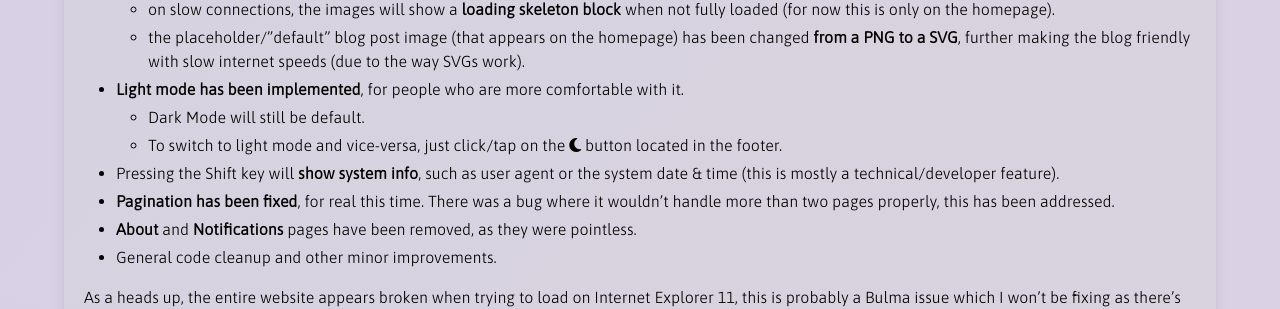
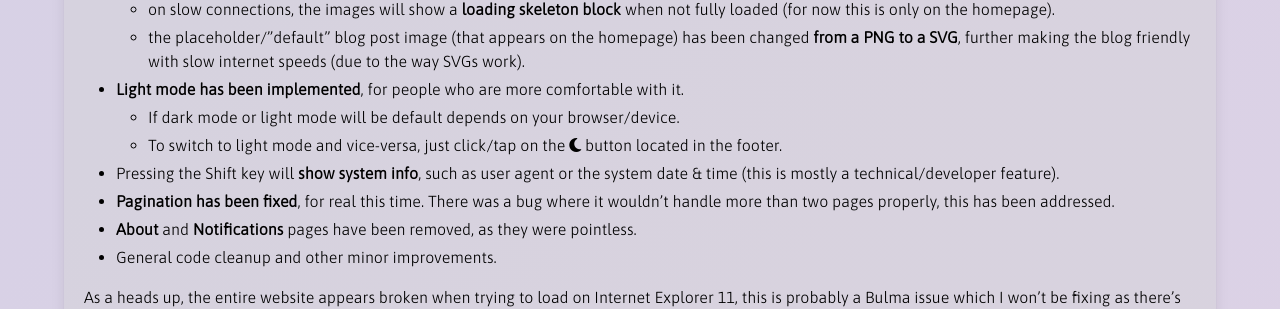
Before and after one commit to theclyron/lynxblog, a Jekyll site: the page built from _posts/2024-04-25-whats-new-on-lynxmic-website-blog.md, in a window 1280 px wide. Shown: the part 969-1278 px from the top of the page. Built offline with Jekyll 4.4.1, drawn with Linux system fonts in a browser that asks for light colours.

Commit message:
one more correction

```diff
--- a/_posts/2024-04-25-whats-new-on-lynxmic-website-blog.md
+++ b/_posts/2024-04-25-whats-new-on-lynxmic-website-blog.md
@@ -22,7 +22,7 @@ First of all, I want to highlight the new changes to the blog:
    * on slow connections, the images will show a **loading skeleton block** when not fully loaded (for now this is only on the homepage).
    * the placeholder/"default" blog post image (that appears on the homepage) has been changed **from a PNG to a SVG**, further making the blog friendly with slow internet speeds (due to the way SVGs work).
 * **Light mode has been implemented**, for people who are more comfortable with it.
-   * Dark Mode will still be default.
+   * If dark mode or light mode will be default depends on your browser/device.
    * To switch to light mode and vice-versa, just click/tap on the <i class="fas fa-moon"></i> button located in the footer.
 * Pressing the Shift key will **show system info**, such as user agent or the system date & time (this is mostly a technical/developer feature).
 * **Pagination has been fixed**, for real this time. There was a bug where it wouldn't handle more than two pages properly, this has been addressed.
```
